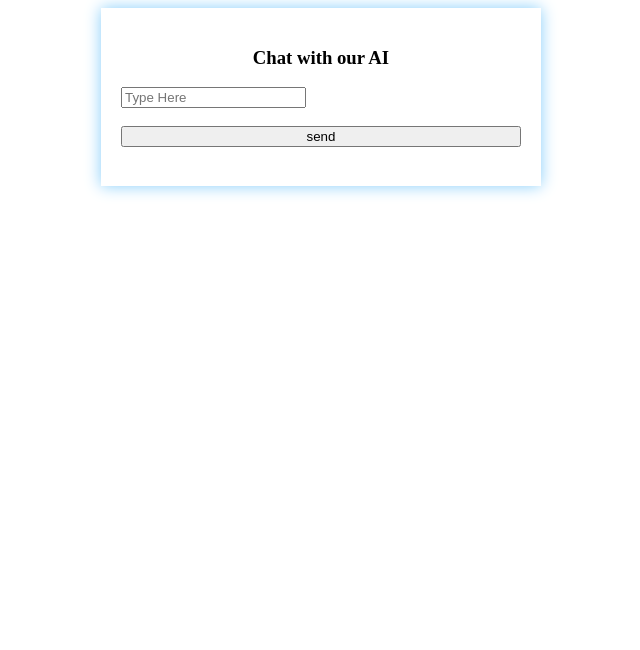
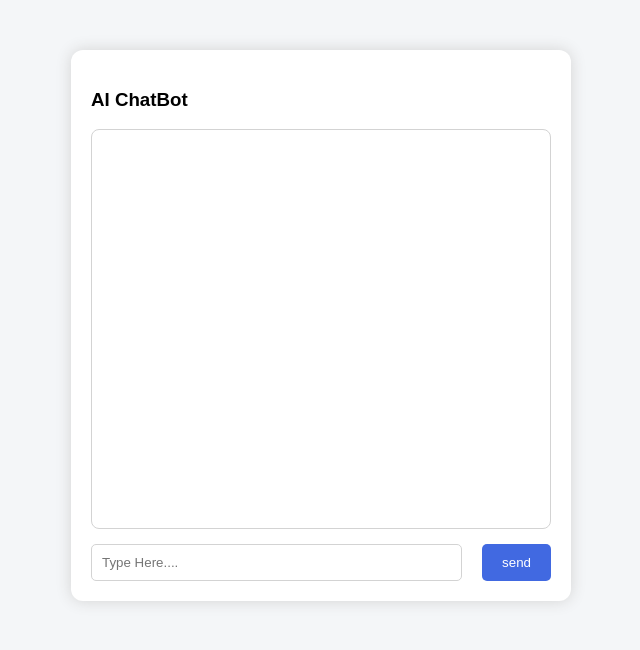
Before and after one commit to Abishekx-11/ai-chatbot-FastAPI, a FastAPI app: page / in a window 1280 px wide. Shown: the top 650 px of the page, without its empty margins (319-959 px from the left). Run offline with FastAPI, Linux system fonts and the light colour scheme.

Commit message:
Improved Chat UI

```diff
--- a/static/script.js
+++ b/static/script.js
@@ -3,6 +3,8 @@ document.getElementById("first_form").addEventListener("submit", async function(
     event.preventDefault();
 
     let userMessage = document.getElementById("chatting").value;
+    let chatbox = document.getElementById("chat-box");
+    chatbox.innerHTML += `<p><strong>You: </strong> ${userMessage}</p>`;
 
     let serverResponse = await fetch("/chat", {
         method: "POST",
@@ -11,7 +13,8 @@ document.getElementById("first_form").addEventListener("submit", async function(
     });
 
     let responseData = await serverResponse.json();
-    document.getElementById("output").innerText = responseData.message;
+    chatbox.innerHTML += `<p><strong>AI: </strong> ${responseData.message}</p>`;
 
+    document.getElementById("chatting").value = "";
 
 });
--- a/static/style.css
+++ b/static/style.css
@@ -1,17 +1,56 @@
-h3{
+* {
+    box-sizing: border-box;
+}
+
+body {
+    margin: 0;
+    font-family: Arial, sans-serif;
+    background-color: #f4f6f8;
+}
+
+.chat-container {
+    width: 500px;
+    margin: 50px auto;
+    background-color: white;
+    padding: 20px;
+    border-radius: 12px;
+    box-shadow: 0 0 15px lightgray;
+}
+
+h2 {
     text-align: center;
 }
 
-.container1{
-    width: 400px;
-    margin: auto;
-    box-shadow: 0px 0px 15px lightskyblue;
-    padding: 20px;
+#chat-box {
+    height: 400px;
+    overflow-y: auto;
+    border: 1px solid lightgray;
+    padding: 15px;
+    margin-bottom: 15px;
+    border-radius: 8px;
 }
 
+#first_form {
+    display: flex;
+    gap: 10px;
+}
 
+#chatting {
+    flex: 1;
+    padding: 10px;
+    border: 1px solid lightgray;
+    border-radius: 5px;
+}
 
-button{
+button {
+    padding: 10px 20px;
+    border: none;
+    border-radius: 5px;
+    background-color: royalblue;
+    color: white;
     cursor: pointer;
-    width: 100%;
 }
+
+button:hover {
+    background-color: blue;
+}
--- a/templates/index.html
+++ b/templates/index.html
@@ -7,15 +7,13 @@
     <link rel="stylesheet" href="/static/style.css">
 </head>
 <body>
-    <div class="container1">
-
-        <form id="first_form">
-            <h3>Chat with our AI</h3>
-            <input type="text" name="chatting" id = "chatting" placeholder="Type Here"><br><br>
+    <div class="chat-container">
+        <h3>AI ChatBot</h3>
+            <div id="chat-box"></div>
+            <form id="first_form">
+            <input type="text" id = "chatting" placeholder="Type Here...." required ><br><br>
             <button type="submit">send</button>
-        </form>
-
-        <h3 id="output"></h3>
+            </form>
     </div>
 
     <script src="/static/script.js"></script>
```
Also changed, not shown: main.py (line endings or trailing spaces).
